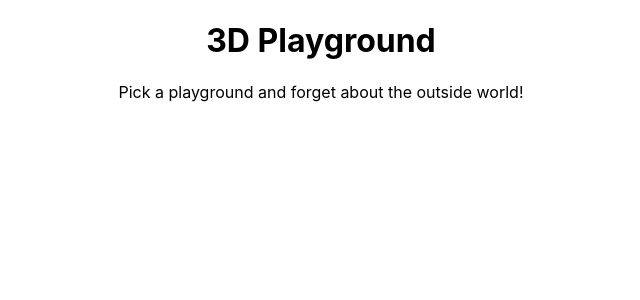
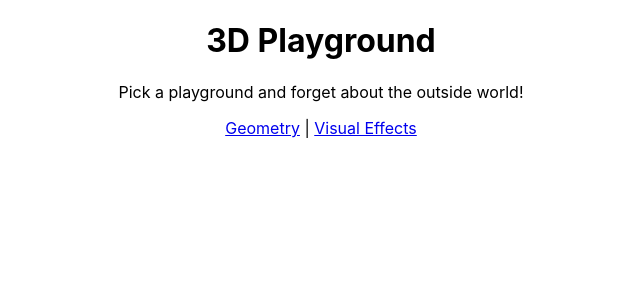
Before and after one commit to francescorizzello94/3d-playground, a React (Create React App) app: page / in a window 1280 px wide. Shown: the top 300 px of the page, without its empty margins (319-959 px from the left). Built offline with nearby package versions, Linux system fonts and the light colour scheme.

Commit message:
add links in main page to subdirectories

```diff
--- a/public/index.html
+++ b/public/index.html
@@ -24,7 +24,7 @@
       work correctly both with client-side routing and a non-root public URL.
       Learn how to configure a non-root public URL by running `npm run build`.
     -->
-    <title>React App</title>
+    <title>3D Playground</title>
   </head>
   <body>
     <noscript>You need to enable JavaScript to run this app.</noscript>
--- a/src/App.js
+++ b/src/App.js
@@ -1,4 +1,5 @@
 import './App.css';
+import { Link } from 'react-router-dom';
 
 
 function App() {
@@ -9,6 +10,10 @@ function App() {
         Pick a playground and forget
         about the outside world!
       </p>
+      <nav>
+        <Link to="/Geometry">Geometry</Link> | { " "}
+        <Link to="/VisualEffects">Visual Effects</Link>
+      </nav>
       </div>
 
   );
```
